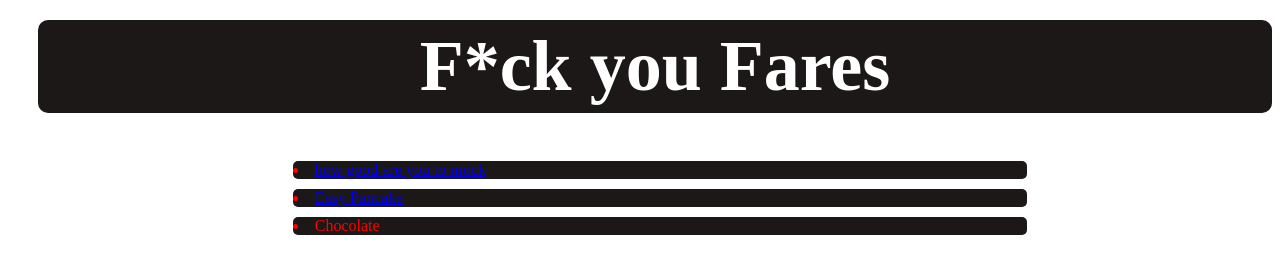
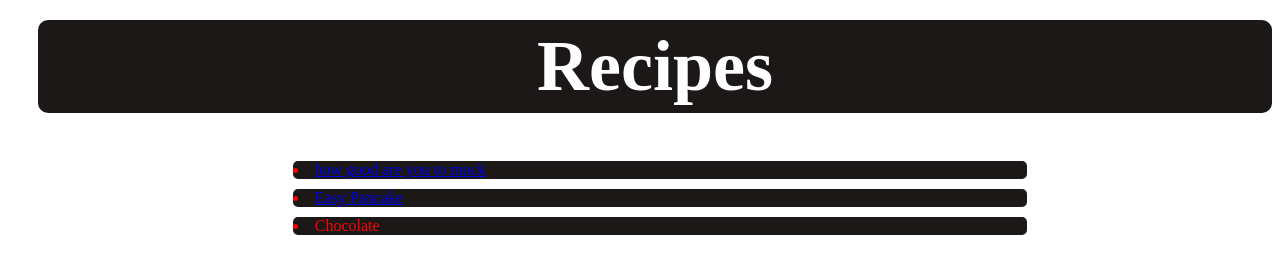
Before and after one commit to afeyisa/odin-recipes, a plain HTML site: page index.html in a window 1280 px wide. Drawn offline with Linux system fonts and the light colour scheme.

Commit message:
Update index.html

```diff
--- a/index.html
+++ b/index.html
@@ -7,7 +7,7 @@
     <title>Recipes</title>
 </head>
 <body>
-    <h1>F*ck you Fares</h1>
+    <h1>Recipes</h1>
     <ul>
         <li>
             <a href="recipes/injera.html">how good are you to mock </a>
```
